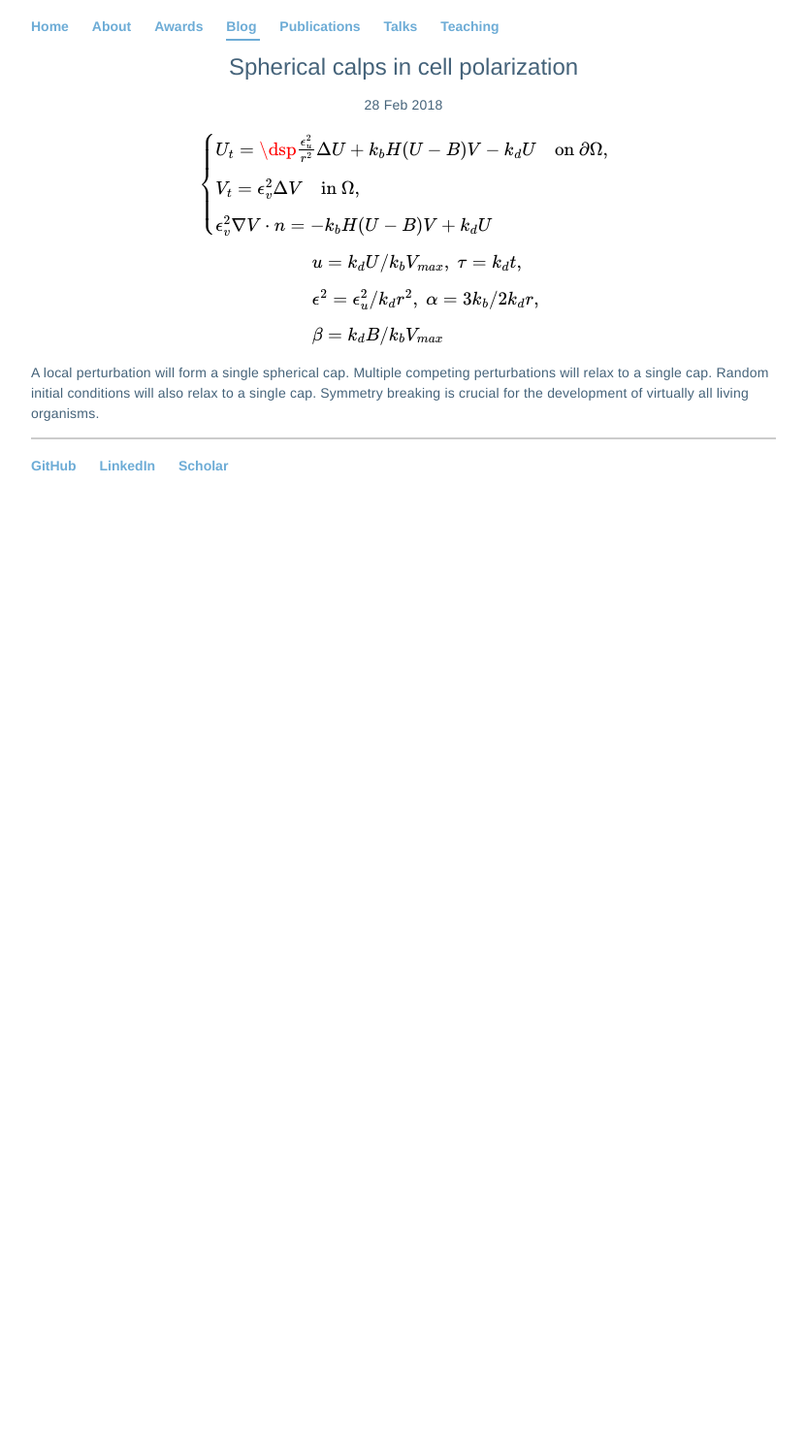
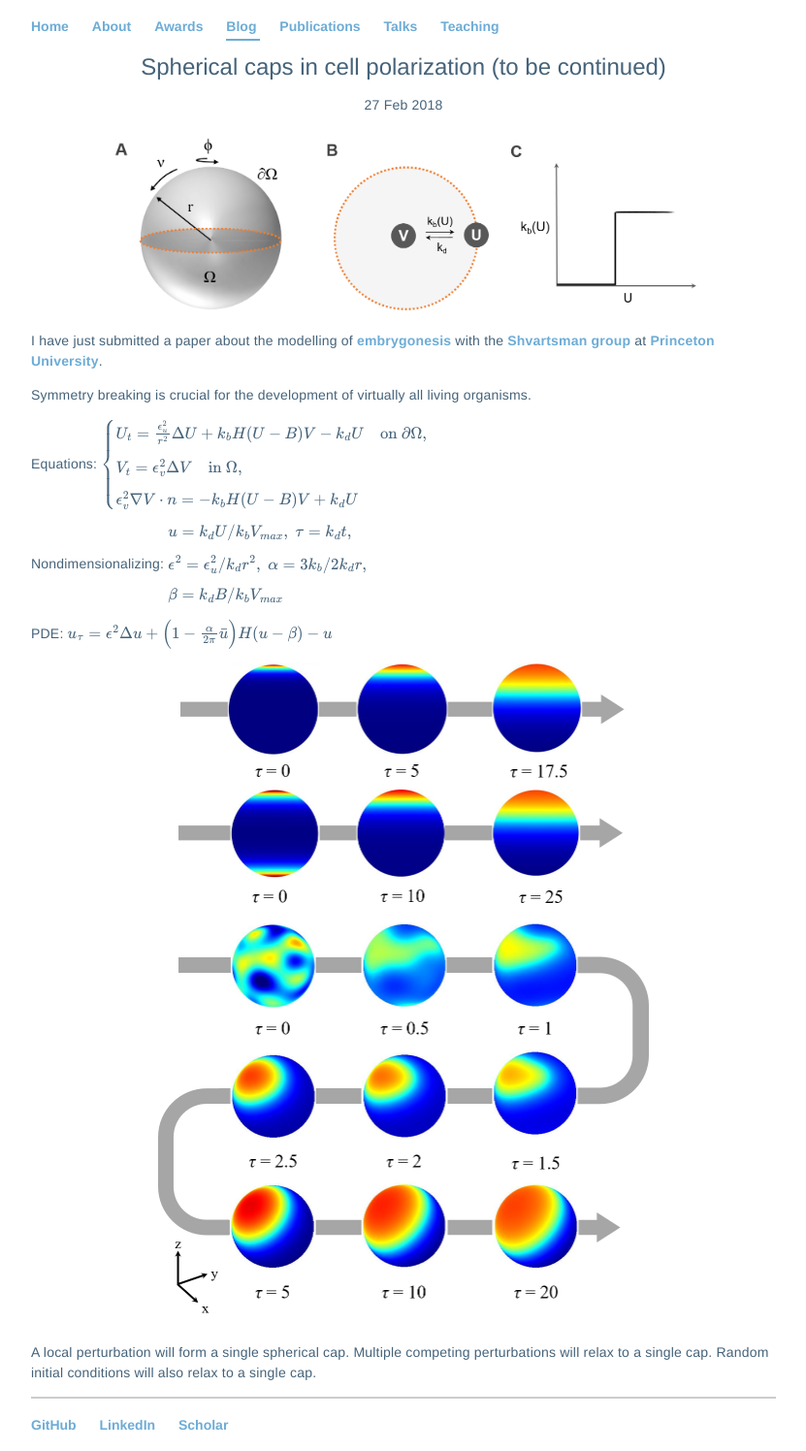
Before and after one commit to Hadrien-Montanelli/Hadrien-Montanelli.github.io, a Jekyll site: the page built from _posts/2018-02-28-spherical-caps.md, in a window 1280 px wide. Shown: the whole page at 97% size, without its empty margins (224-1055 px from the left). Built offline with Jekyll 4.4.1, drawn with Linux system fonts in a browser that asks for light colours; formulas are drawn with MathJax 3; before the commit the page ends 900 px from its top, so only the background shows below that.

Commit message:
Blog post updated.

```diff
--- a/_posts/2018-02-28-spherical-caps.md
+++ b/_posts/2018-02-28-spherical-caps.md
@@ -1,28 +1,49 @@
 ---
 layout: post
-title: "Spherical calps in cell polarization"
-date: 2018-02-28
+title: "Spherical caps in cell polarization (to be continued)"
+date: 2018-02-27
 ---
 
+<div style="text-align: center;">
+	<img src="/blog/sphericalcaps1.png" style="width:614px;height:190px;">
+</div>
+
+I have just submitted a paper about the modelling of
+<a href="https://en.wikipedia.org/wiki/Embryogenesis">embrygonesis</a> with the
+<a href="http://shvartsmanlab.com">Shvartsman group</a> at
+<a href="http://www.princeton.edu">Princeton University</a>.
+
+Symmetry breaking is crucial for the development of virtually all living organisms.
+
+Equations:
 $$
 \left\{
 \begin{array}{l}
-U_t = \dsp\frac{\epsilon_u^2}{r^2}\Delta U + k_bH(U - B)V - k_d U\quad\text{on $\partial\Omega$}, \\[5pt]
+U_t = \frac{\epsilon_u^2}{r^2}\Delta U + k_bH(U - B)V - k_d U\quad\text{on $\partial\Omega$}, \\[5pt]
 V_t = \epsilon_v^2\Delta V\quad\text{in $\Omega$}, \\[5pt]
 \epsilon_v^2\nabla V\cdot n = -k_b H(U - B)V + k_d U
 \end{array}
 \right.
 $$
 
+Nondimensionalizing:
 $$
 \begin{array}{l}
-\hspace{1.2cm} u=k_dU/k_bV_{max}, \; \tau = k_d t, \\[5pt]
-\hspace{1.2cm}\epsilon^2 = \epsilon^2_u/k_dr^2, \; \alpha=3k_b/2k_dr, \\[5pt]
-\hspace{1.2cm}\beta = k_dB/k_bV_{max}
+u=k_dU/k_bV_{max}, \; \tau = k_d t, \\[5pt]
+\epsilon^2 = \epsilon^2_u/k_dr^2, \; \alpha=3k_b/2k_dr, \\[5pt]
+\beta = k_dB/k_bV_{max}
 \end{array}
 $$
+
+PDE:
+$$
+u_\tau = \epsilon^2\Delta u + \Big(1 - \frac{\alpha}{2\pi}\bar{u}\Big)H(u - \beta) - u
+$$
+
+<div style="text-align: center;">
+	<img src="/blog/sphericalcaps2.png" style="width:506px;height:682px;">
+</div>
 
 A local perturbation will form a single spherical cap.
 Multiple competing perturbations will relax to a single cap.
 Random initial conditions will also relax to a single cap.
-Symmetry breaking is crucial for the development of virtually all living organisms.
```
Also changed, not shown: blog/sphericalcaps1.png (added), blog/sphericalcaps2.png (added), 5 other files.
